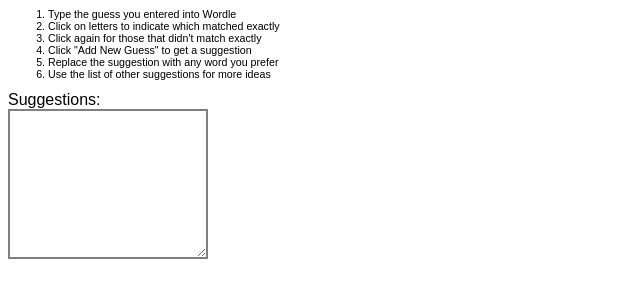
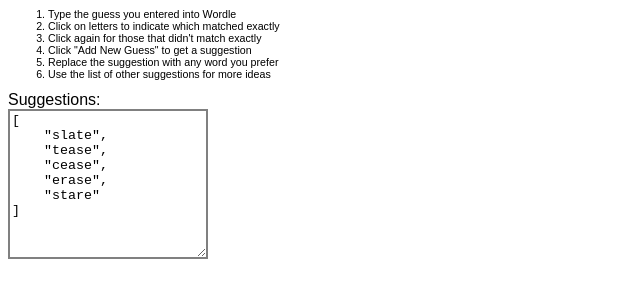
Before and after one commit to jakefeasel/wordlehelper, a plain HTML site: page index.html in a window 1280 px wide. Shown: the part 134-432 px from the top of the page, without its empty margins (0-640 px from the left). Drawn offline with Linux system fonts and the light colour scheme.

Commit message:
Pre-populate list of suggestions

```diff
--- a/index.html
+++ b/index.html
@@ -157,7 +157,13 @@
 </ol>
 
 <label>Suggestions:<br>
-<textarea id="otherGuesses" readonly></textarea>
+<textarea id="otherGuesses" readonly>[
+    "slate",
+    "tease",
+    "cease",
+    "erase",
+    "stare"
+]</textarea>
 </label>
 </div>
 
--- a/wordlehelper.js
+++ b/wordlehelper.js
@@ -68,12 +68,12 @@ if (typeof require !== "undefined") {
     const data = fs.readFileSync('./five_letter_words.txt', 'utf8');
 
     let validWords = data.split("\n");
-
-    validWords = filterWords(validWords, "....t", "agle");
+/*
+    validWords = filterWords(validWords, ".....", "agle");
     validWords = filterWords(validWords, "..O.t", "sti");
     validWords = filterWords(validWords, ".ount", "c");
     validWords = filterWords(validWords, ".ount", "f");
-
+*/
 
     console.log(sortWords(validWords).slice(0,5))
 } else {
```
